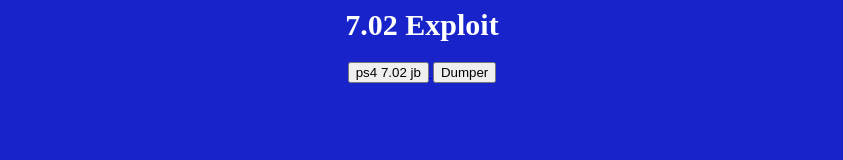
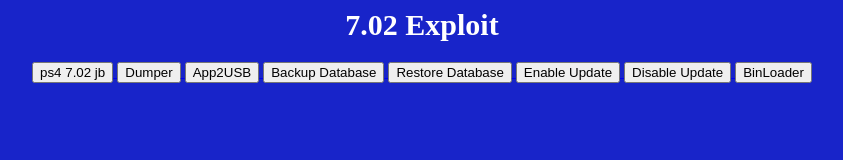
Before and after one commit to saintcarl/7.02, a plain HTML site: page index.html in a window 1280 px wide. Shown: the whole page, without its empty margins (218-1061 px from the left). Drawn offline with Linux system fonts and the light colour scheme.

Commit message:
Added Payloads

```diff
--- a/index.html
+++ b/index.html
@@ -21,6 +21,31 @@ function DisplayCacheProgress(){setTimeout(function(){window.msgs.innerHTML="Ins
        <button>Dumper</button>
 
    </a>
+  <a href="App2USB/index.html">
+       <button>App2USB</button>
+
+   </a>
+  <a href="Backup/index.html">
+       <button>Backup Database</button>
+
+   </a>
+  <a href="Restore/index.html">
+       <button>Restore Database</button>
+
+   </a>
+  <a href="Enable Update/index.html">
+       <button>Enable Update</button>
+
+   </a>
+  <a href="Disable Update/index.html">
+       <button>Disable Update</button>
+
+   </a>
+  <a href="BinLoader/index.html">
+       <button>BinLoader</button>
+
+   </a>
+
 </center>
 </body>
 <html>
```
